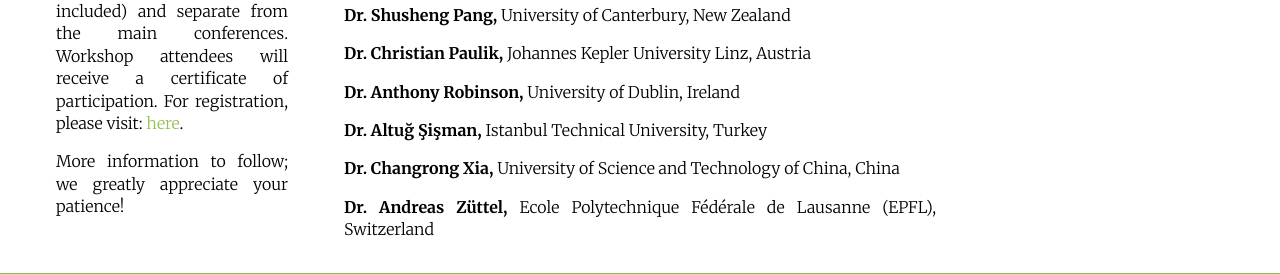
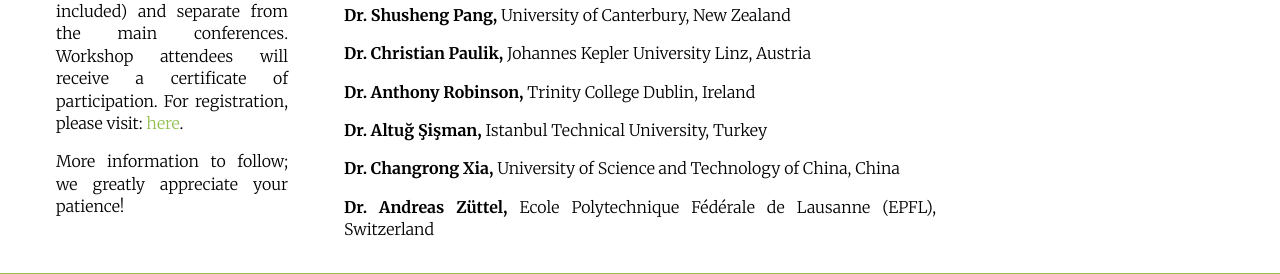
Before and after one commit to intaset/icertseries, a Jekyll site: the page built from committee.html, in a window 1280 px wide and 900 px high, scrolled down 1053 px. Shown: the part 178-452 px from the top of the window. Built offline with Jekyll 4.4.1, drawn with Linux system fonts in a browser that asks for light colours; nearby versions of some CDN libraries; Markdown is read by kramdown in place of the engine named in the settings; comment, search, counter and statistics services are not loaded.

Commit message:
Changed the afiliation of a SC member

```diff
--- a/committee.html
+++ b/committee.html
@@ -28,7 +28,7 @@ keyword:
     <p class="body"><b>Dr. Sasha Omanovic, </b> McGill University, Canada</p>
     <p class="body"><b>Dr. Shusheng Pang, </b> University of Canterbury, New Zealand</p>
     <p class="body"><b>Dr. Christian Paulik, </b> Johannes Kepler University Linz, Austria</p>
-    <p class="body"><b>Dr. Anthony Robinson, </b> University of Dublin, Ireland</p>
+    <p class="body"><b>Dr. Anthony Robinson, </b> Trinity College Dublin, Ireland</p>
     <p class="body"><b>Dr. Altuğ Şişman, </b> Istanbul Technical University, Turkey</p>
     <p class="body"><b>Dr. Changrong Xia, </b> University of Science and Technology of China, China</p>
     <p class="body"><b>Dr. Andreas Züttel, </b> Ecole Polytechnique Fédérale de Lausanne (EPFL), Switzerland</p>
```
Also changed, not shown: 1 other file.
